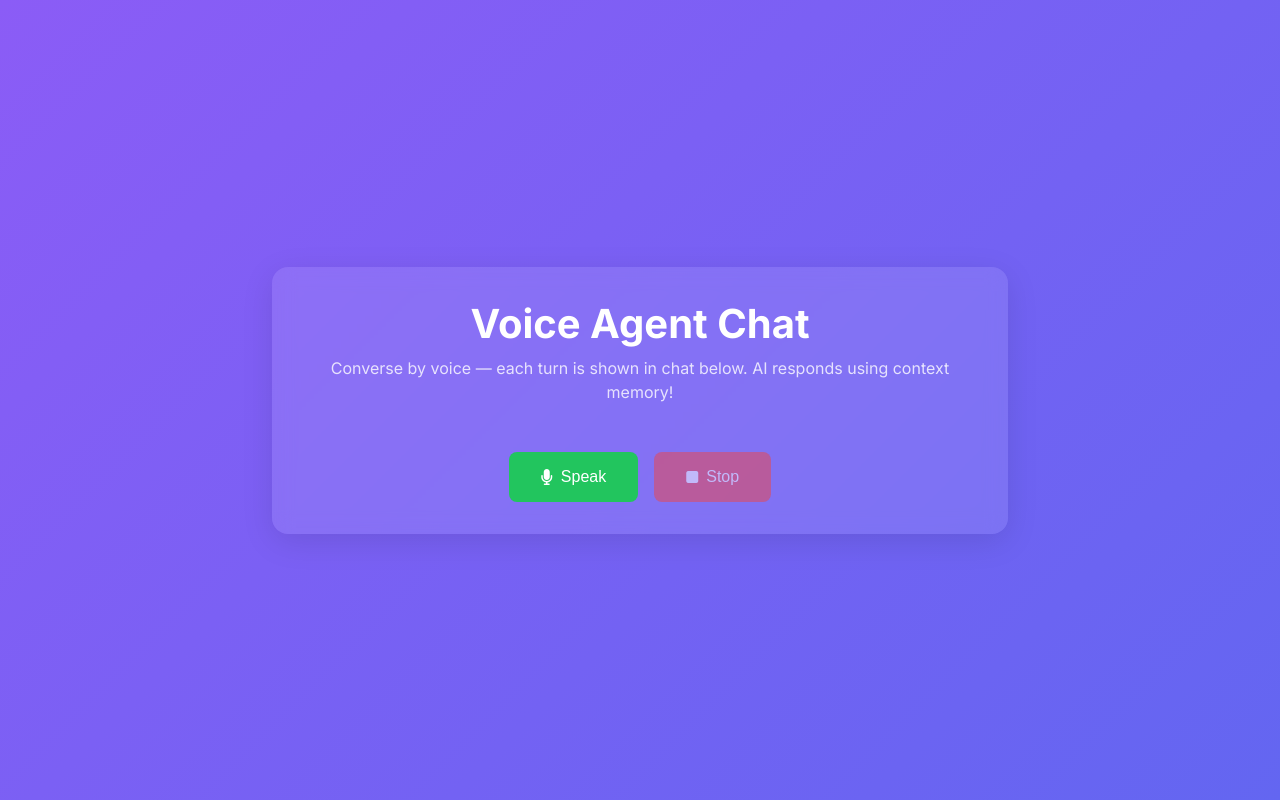
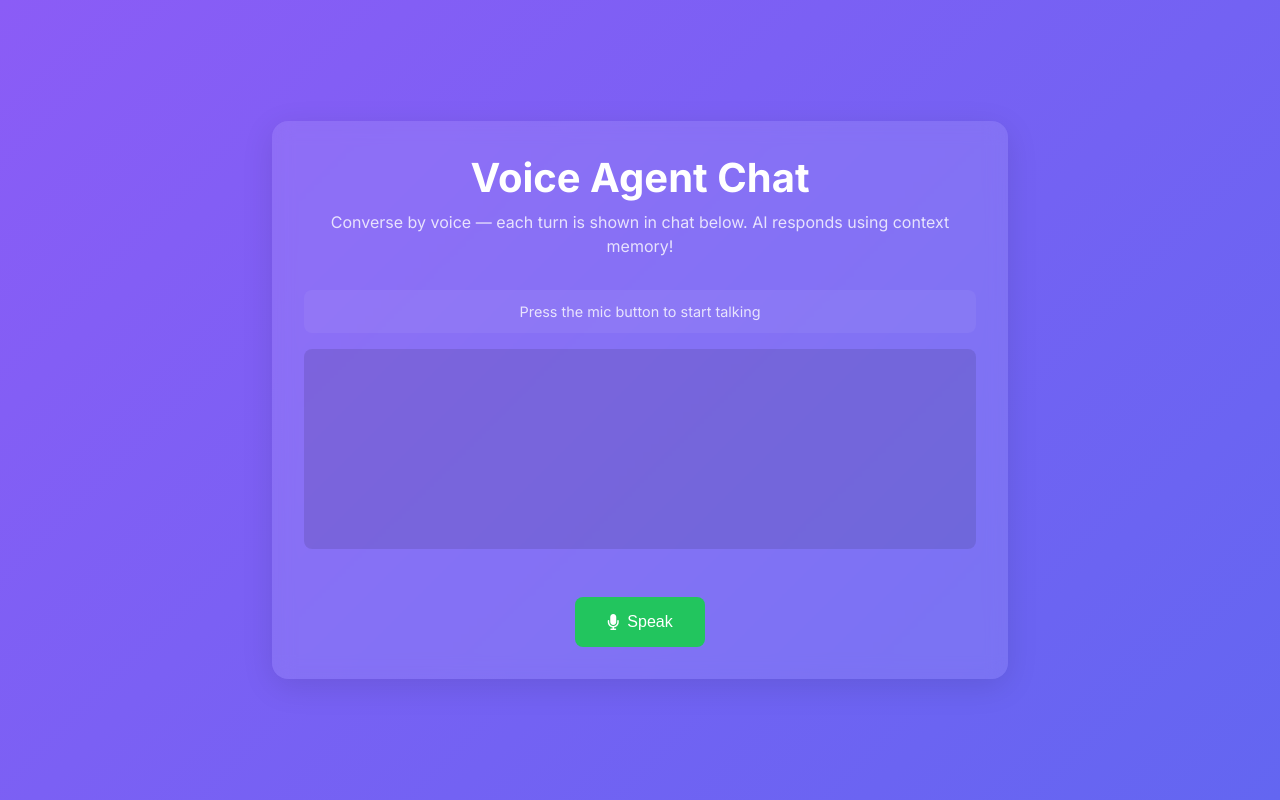
Before and after one commit to msranjana/Nutsy_VA, a FastAPI app: page / in a window 1280 px wide. Run offline with FastAPI, Linux system fonts and the light colour scheme.

Commit message:
setup done

```diff
--- a/main.py
+++ b/main.py
@@ -38,8 +38,8 @@ GEMINI_API_KEY = os.getenv("GEMINI_API_KEY")
 
 # App setup
 app = FastAPI(
-    title="Meyme - AI Voice Agent",
-    description="A cozy, modern AI voice companion",
+    title=" AI Voice Agent",
+    description="A  modern AI voice agent",
     version="1.0.0"
 )
 app.mount("/static", StaticFiles(directory="static"), name="static")
@@ -86,7 +86,7 @@ chat_histories: Dict[str, List[Dict[str, Any]]] = {}
 # Pre-generated fallback audio
 FALLBACK_AUDIO_PATH = "static/fallback.mp3"
 if not os.path.exists(FALLBACK_AUDIO_PATH):
-    logger.warning(f"⚠️ Fallback audio file not found at {FALLBACK_AUDIO_PATH}")
+    logger.warning(f" Fallback audio file not found at {FALLBACK_AUDIO_PATH}")
 
 # --- API ENDPOINTS ---
 @app.get("/", response_class=FileResponse)
@@ -225,7 +225,7 @@ async def websocket_endpoint(websocket: WebSocket):
                 "confidence": transcript_data.get("end_of_turn_confidence", 0.0)
             })
             if transcript_data["end_of_turn"]:
-                logger.info("🔔 TURN DETECTION: End of turn detected. Waiting for audio to play...")
+                logger.info("TURN DETECTION: End of turn detected. Waiting for audio to play...")
         except Exception as e:
             logger.error(f"Error sending transcript to client: {e}")
 
@@ -300,7 +300,7 @@ async def websocket_endpoint(websocket: WebSocket):
                     logger.warning("Audio queue full, dropping data.")
 
         except WebSocketDisconnect:
-            logger.info("🔌 Client disconnected.")
+            logger.info(" Client disconnected.")
         except Exception as e:
             logger.error(f"❌ Error in WebSocket audio loop: {e}")
         finally:
@@ -325,7 +325,7 @@ async def websocket_endpoint(websocket: WebSocket):
         if streaming_client:
             try:
                 streaming_client.disconnect(terminate=True)
-                logger.info("🔌 AssemblyAI StreamingClient disconnected.")
+                logger.info(" AssemblyAI StreamingClient disconnected.")
             except Exception as e:
                 logger.error(f"Error disconnecting streaming client: {e}")
 
--- a/static/script.js
+++ b/static/script.js
@@ -1,5 +1,48 @@
 // Meyme - Modern AI Voice Agent JavaScript
-// Modified to send 16kHz, 16-bit, mono PCM audio via Web Audio API
+// Modified for real-time streaming and chat history display
+
+// This function is now a self-contained module
+(function() {
+
+    function appendMessage(type, text) {
+        const chatHistory = document.getElementById('chatHistory');
+        if (!chatHistory) {
+            console.error('Chat history element not found!');
+            return;
+        }
+
+        const messageDiv = document.createElement('div');
+        messageDiv.className = `message ${type}-message`;
+
+        if (type === 'user') {
+            // Remove any previous interim message before adding the final user message
+            const existingInterim = document.getElementById('interimMessage');
+            if (existingInterim) {
+                existingInterim.remove();
+            }
+            messageDiv.textContent = `You: ${text}`;
+        } else if (type === 'interim') {
+            // Check if an interim message already exists and update it
+            let interimMessage = document.getElementById('interimMessage');
+            if (interimMessage) {
+                interimMessage.textContent = `(Listening...) ${text}`;
+            } else {
+                // If not, create a new one
+                interimMessage = document.createElement('div');
+                interimMessage.id = 'interimMessage';
+                interimMessage.className = 'message interim-message';
+                interimMessage.textContent = `(Listening...) ${text}`;
+                chatHistory.appendChild(interimMessage);
+            }
+        }
+
+        // Add final messages to the chat history
+        if (type !== 'interim') {
+            chatHistory.appendChild(messageDiv);
+        }
+
+        chatHistory.scrollTop = chatHistory.scrollHeight;
+    }
 
     document.addEventListener('DOMContentLoaded', () => {
         const voiceButton = document.getElementById('voiceButton');
@@ -12,8 +55,8 @@ document.addEventListener('DOMContentLoaded', () => {
         let processor = null;
         let socket = null;
 
-    const SAMPLE_RATE = 16000; // AssemblyAI required sample rate
-    const BUFFER_SIZE = 4096; // Audio processing buffer size
+        const SAMPLE_RATE = 16000;
+        const BUFFER_SIZE = 4096;
 
         const toggleRecording = async () => {
             if (isRecording) {
@@ -29,7 +72,6 @@ document.addEventListener('DOMContentLoaded', () => {
                 audioContext = new (window.AudioContext || window.webkitAudioContext)();
                 mediaStreamSource = audioContext.createMediaStreamSource(stream);
 
-            // Create a ScriptProcessorNode to process audio samples
                 processor = audioContext.createScriptProcessor(BUFFER_SIZE, 1, 1);
 
                 processor.onaudioprocess = (e) => {
@@ -37,14 +79,10 @@ document.addEventListener('DOMContentLoaded', () => {
                         return;
                     }
 
-                // Get the audio data from the input buffer (first channel for mono)
                     const inputData = e.inputBuffer.getChannelData(0);
-
-                // Resample and convert to 16-bit PCM
                     const downsampledBuffer = downsampleBuffer(inputData, audioContext.sampleRate, SAMPLE_RATE);
                     const pcm16 = to16BitPCM(downsampledBuffer);
 
-                // Send the 16-bit PCM data over the WebSocket
                     socket.send(pcm16);
                 };
 
@@ -56,40 +94,43 @@ document.addEventListener('DOMContentLoaded', () => {
                 socket.onopen = () => {
                     isRecording = true;
                     updateUIForRecording();
-                statusMessage.textContent = '🎙️ Listening...';
+                    if (statusMessage) {
+                        statusMessage.textContent = 'Listening...';
+                    }
                 };
 
                 socket.onmessage = (event) => {
                     try {
                         const data = JSON.parse(event.data);
+                        console.log('Received message:', data);
 
                         if (data.type === 'turn_end') {
-                        // This is the most important part of the streaming logic.
-                        // The server detected a pause and sent the final transcript.
-                        console.log('🔔 Turn Detection: End of turn detected!', data);
+                            // Handle final transcripts
+                            if (data.transcript && data.transcript.trim()) {
+                                // Add to chat history
+                                appendMessage('user', data.transcript);
 
-                        // Display the final transcription at the end of the turn
-                        if (data.transcript && data.transcript.trim()) {
-                            statusMessage.textContent = `🎤 Turn complete: "${data.transcript}" (Confidence: ${(data.confidence * 100).toFixed(1)}%)`;
+                                // Update status message with confidence
+                                statusMessage.textContent =
+                                    `Turn complete: "${data.transcript}" (Confidence: ${(data.confidence * 100).toFixed(1)}%)`;
                                 statusMessage.classList.add('turn-complete');
 
-                            // Remove the turn complete styling after 3 seconds
                                 setTimeout(() => {
                                     statusMessage.classList.remove('turn-complete');
-                                statusMessage.textContent = '🎙️ Listening...';
+                                    statusMessage.textContent = 'Listening...';
                                 }, 3000);
                             } else {
-                            statusMessage.textContent = '🎙️ Turn ended, listening...';
+                                statusMessage.textContent = 'Turn ended, listening...';
                             }
-                    } else if (data.type === 'transcript') {
-                        // Handle regular transcript updates (for partial transcripts)
-                        if (!data.end_of_turn && data.transcript) {
-                            // Show partial transcripts in real-time but with different styling
-                            statusMessage.textContent = `🎙️ "${data.transcript}..." (speaking)`;
+                        } else if (data.type === 'transcript' && !data.end_of_turn) {
+                            // Handle interim transcripts
+                            if (data.transcript) {
+                                // Show interim transcript in status
+                                statusMessage.textContent = `"${data.transcript}..." (speaking)`;
                                 statusMessage.classList.add('speaking');
-                        } else if (data.end_of_turn && data.transcript) {
-                            // This case is already handled by the 'turn_end' type, but good to have as a backup.
-                            console.log('Transcript with end_of_turn:', data.transcript);
+
+                                // Show in chat as interim message
+                                appendMessage('interim', data.transcript);
                             }
                         }
                     } catch (e) {
@@ -109,37 +150,36 @@ document.addEventListener('DOMContentLoaded', () => {
 
             } catch (error) {
                 console.error('Error starting recording:', error);
-            statusMessage.textContent = '❌ Microphone access denied. Please allow microphone permissions.';
+                if (statusMessage) {
+                    statusMessage.textContent = 'Microphone access denied.';
+                }
             }
         };
 
         const stopRecording = () => {
             if (isRecording) {
                 isRecording = false;
-            // Clean up all Web Audio API resources
                 if (processor) {
                     processor.disconnect();
-                processor = null;
                 }
                 if (mediaStreamSource) {
                     mediaStreamSource.disconnect();
-                mediaStreamSource = null;
                 }
                 if (audioContext) {
                     audioContext.close();
                     audioContext = null;
                 }
-            // Close the WebSocket connection
                 if (socket && socket.readyState === WebSocket.OPEN) {
                     socket.close();
                 }
                 updateUIForStopped();
-            statusMessage.textContent = 'Press the mic button to start talking with Meyme!';
+                statusMessage.textContent = 'Press the mic button to start talking with the agent!';
             }
         };
 
         // Helper functions for audio processing
         function downsampleBuffer(buffer, originalSampleRate, newSampleRate) {
+            // (Function body is unchanged)
             if (newSampleRate === originalSampleRate) {
                 return buffer;
             }
@@ -164,6 +204,7 @@ document.addEventListener('DOMContentLoaded', () => {
         }
 
         function to16BitPCM(input) {
+            // (Function body is unchanged)
             const dataLength = input.length * 2;
             const output = new Int16Array(dataLength / 2);
             for (let i = 0; i < input.length; i++) {
@@ -186,3 +227,4 @@ document.addEventListener('DOMContentLoaded', () => {
 
         voiceButton.addEventListener('click', toggleRecording);
     });
+})();
--- a/static/style.css
+++ b/static/style.css
@@ -52,6 +52,34 @@ h1 {
     line-height: 1.5;
 }
 
+/* Update message styling */
+.message {
+    padding: 1rem;
+    border-radius: 8px;
+    margin-bottom: 0.5rem;
+    max-width: 80%;
+    animation: fadeIn 0.3s ease;
+}
+
+.message.user {
+    background: #4B9BFF;
+    margin-left: auto;
+    color: white;
+}
+
+.message.interim {
+    background: rgba(75, 155, 255, 0.3);
+    margin-left: auto;
+    color: rgba(255, 255, 255, 0.8);
+    font-style: italic;
+}
+
+@keyframes fadeIn {
+    from { opacity: 0; transform: translateY(10px); }
+    to { opacity: 1; transform: translateY(0); }
+}
+
+/* Chat history styling */
 .chat-history {
     background: rgba(255, 255, 255, 0.05);
     border-radius: 12px;
@@ -62,23 +90,7 @@ h1 {
     overflow-y: auto;
     display: flex;
     flex-direction: column;
-    gap: 1rem;
-}
-
-.message {
-    padding: 1rem;
-    border-radius: 8px;
-    max-width: 80%;
-}
-
-.message.user {
-    background: #4f46e5;
-    align-self: flex-end;
-}
-
-.message.bot {
-    background: rgba(255, 255, 255, 0.1);
-    align-self: flex-start;
+    gap: 0.5rem;
 }
 
 .control-panel {
@@ -262,21 +274,38 @@ h1 {
 
 /* --- Status Message Styling (New) --- */
 .status-message {
-    font-size: 1rem;
-    font-weight: 500;
-    opacity: 0.7;
-    transition: opacity 0.3s ease;
-    min-height: 20px; /* Prevent layout shift */
+    text-align: center;
+    padding: 0.8rem;
+    margin: 1rem 0;
+    font-size: 0.9rem;
+    color: rgba(255, 255, 255, 0.8);
+    border-radius: 8px;
+    background: rgba(255, 255, 255, 0.05);
+    transition: all 0.3s ease;
 }
 
 .status-message.speaking {
-    color: #4CAF50; /* Green for speaking status */
-    opacity: 1;
+    background: rgba(34, 197, 94, 0.2);
+    color: #4ade80;
 }
 
 .status-message.turn-complete {
-    color: #FF9800; /* Orange for turn complete status */
-    opacity: 1;
+    background: rgba(255, 152, 0, 0.2);
+    color: #ffa726;
+}
+
+/* Update message animations */
+.message {
+    opacity: 0;
+    transform: translateY(10px);
+    animation: fadeIn 0.3s ease forwards;
+}
+
+@keyframes fadeIn {
+    to {
+        opacity: 1;
+        transform: translateY(0);
+    }
 }
 
 /* --- Removed/Obsolete Styles --- */
@@ -301,3 +330,52 @@ h1 {
     /* All relevant properties have been moved or adapted to the new classes. */
     display: none; /* To ensure they don't appear in the final output */
 }
+/* Styling for the chat history container */
+.chat-history {
+    background: rgba(0, 0, 0, 0.1);
+    border-radius: 8px;
+    padding: 1rem;
+    margin-top: 1rem;
+    min-height: 200px; /* Gives the container a minimum height */
+    max-height: 300px; /* Ensures a scrollbar appears for long conversations */
+    overflow-y: auto;
+    display: flex;
+    flex-direction: column;
+    gap: 0.5rem;
+}
+
+/* Base styling for chat messages */
+.message {
+    padding: 0.75rem;
+    border-radius: 8px;
+    max-width: 80%;
+    word-wrap: break-word;
+    font-size: 0.9rem;
+    line-height: 1.4;
+}
+
+/* User message bubble */
+.user-message {
+    background-color: #4B9BFF; /* A distinct blue color for user messages */
+    color: white;
+    align-self: flex-end; /* Aligns messages to the right side */
+    text-align: right;
+}
+
+/* AI message bubble */
+.ai-message {
+    background-color: #2A2D35; /* Dark color for AI messages */
+    color: white;
+    align-self: flex-start; /* Aligns messages to the left side */
+    text-align: left;
+}
+
+/* Interim messages (while user is speaking) */
+#interimMessage {
+    color: rgba(255, 255, 255, 0.7);
+    font-style: italic;
+    align-self: flex-end;
+    text-align: right;
+    background: none;
+    padding: 0;
+}
--- a/templates/index.html
+++ b/templates/index.html
@@ -15,18 +15,17 @@
                 <p class="subtitle">Converse by voice — each turn is shown in chat below. AI responds using context memory!</p>
             </header>
 
+            <div id="statusMessage" class="status-message">
+                Press the mic button to start talking
+            </div>
+
             <div class="chat-history" id="chatHistory">
-                <!-- Chat messages will appear here -->
-            </div>
+                </div>
 
             <div class="control-panel">
                 <button id="voiceButton" class="speak-button">
                     <i class="fas fa-microphone" id="micIcon"></i>
                     Speak
-                </button>
-                <button id="stopButton" class="stop-button" disabled>
-                    <i class="fas fa-stop"></i>
-                    Stop
                 </button>
             </div>
         </div>
```
Also changed, not shown: fallback_config.py (deleted, +0 -14 lines). Lines whose indentation alone changed are shown as unchanged.
